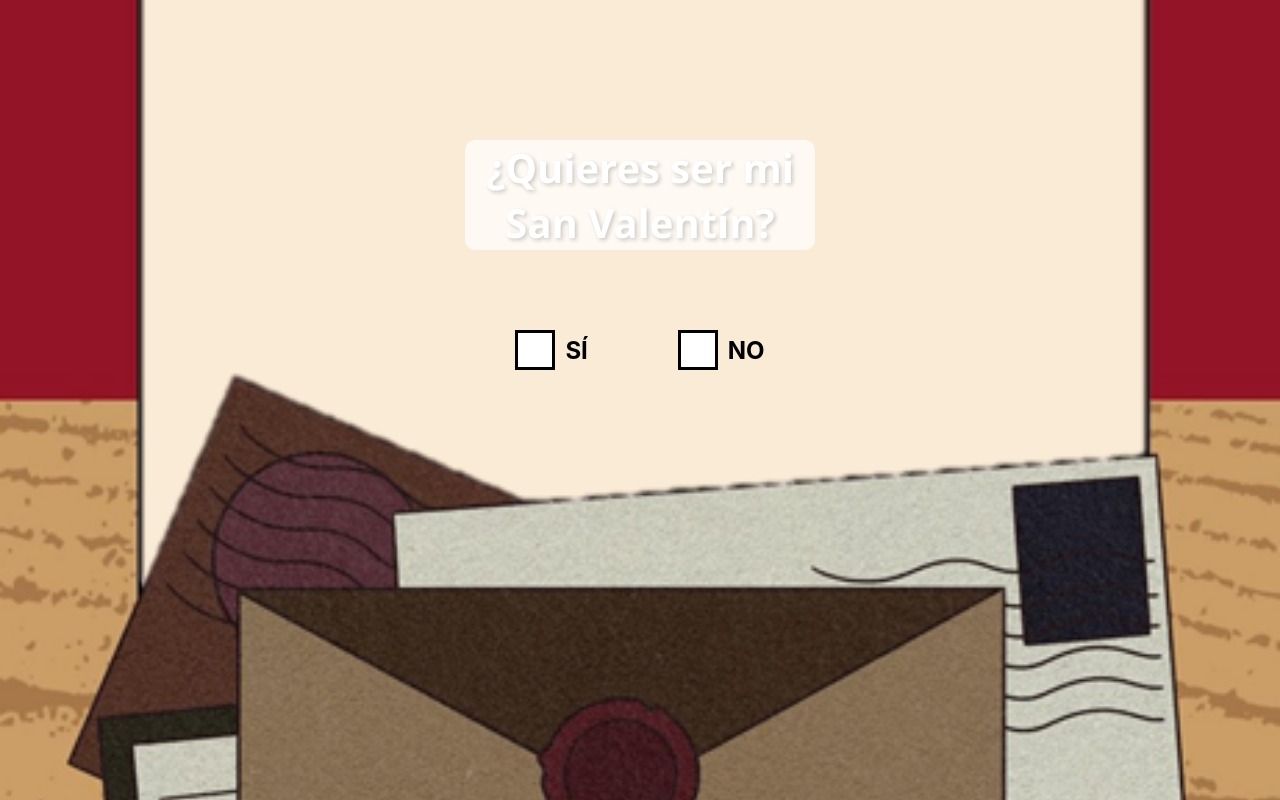
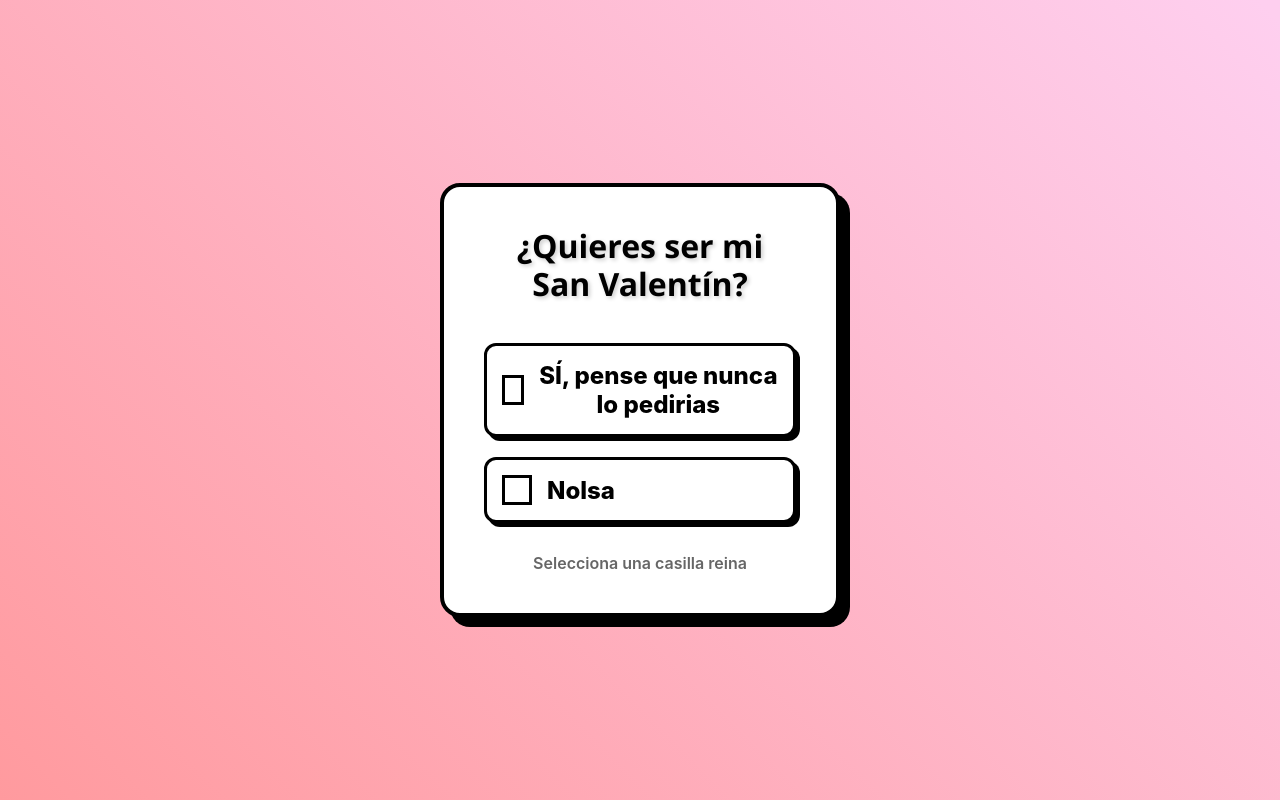
Before and after one commit to Undertaker41/Invitacion_SanValentin2026, a React (Create React App) app: page / in a window 1280 px wide. Both pictures are taken after a click on the button "Acepto papi rico". Built offline with nearby package versions, Linux system fonts and the light colour scheme.

Commit message:
second commit

```diff
--- a/src/HomePage.js
+++ b/src/HomePage.js
@@ -1,6 +1,5 @@
 import { useState } from 'react';
 import { useNavigate } from 'react-router-dom';
-import fondoPantalla from "./assets/image4.png";
 
 function HomePage() {
     const [seleccion, setSeleccion] = useState(null);
@@ -8,110 +7,114 @@ function HomePage() {
 
     const clickSi = () => {
         setSeleccion('SI');
-        setTimeout(() => navigate('/si'), 1000);
+        setTimeout(() => navigate('/si'), 600);
     };
 
     const clickNo = () => {
         setSeleccion('NO');
-        setTimeout(() => navigate('/no'), 1000);
+        setTimeout(() => navigate('/no'), 600);
     };
 
-    // --- ESTILOS ---
+    // --- ESTILOS MEJORADOS ---
 
-    // 1. EL FONDO COMO IMAGEN FÍSICA (ESTRATEGIA NUEVA)
-    const estiloImagenFondo = {
-        position: 'fixed',  // Clavado a la ventana
-        top: 0,
-        left: 0,
-        width: '100%',
-        height: '100%',     // Ocupa todo el alto visible
-        objectFit: 'cover', // Se comporta igual que background-size: cover
-        zIndex: -1,         // Se va al fondo detrás de todo
-        backgroundColor:'AntiqueWhite', // Color de fondo para evitar parpadeos en móviles
-        // TRUCOS PARA EVITAR EL BAILE EN IPHONE:
-        transform: 'translateZ(0)', // Fuerza al celular a usar la tarjeta gráfica (GPU)
-        willChange: 'transform'     // Le avisa al navegador que esto no debe moverse
-    };
-
-    // 2. EL CONTENEDOR DE TU APP
-    const estiloContenido = {
-        position: 'absolute', // Flota sobre la imagen
+    const estiloFondoAnimado = {
+        position: 'fixed',
         top: 0,
         left: 0,
         width: '100%',
         height: '100%',
+        zIndex: -1,
+        background: 'linear-gradient(45deg, #ff9a9e 0%, #fecfef 99%, #fecfef 100%)',
+        display: 'flex',
+        justifyContent: 'center',
+        alignItems: 'center'
+    };
+
+    const estiloTarjetaCentral = {
+        backgroundColor: 'white',
+        padding: '40px',
+        borderRadius: '20px',
+        border: '4px solid black',
+        boxShadow: '10px 10px 0px black', // Efecto Neo-brutalista
+        textAlign: 'center',
+        maxWidth: '90%',
+        width: '400px'
+    };
+
+    const estiloTitulo = {
+        fontSize: '2rem',
+        fontWeight: '900',
+        marginBottom: '40px',
+        color: 'black',
+        lineHeight: '1.2'
+    };
+
+    const contenedorOpciones = {
         display: 'flex',
         flexDirection: 'column',
-        justifyContent: 'center',
-        alignItems: 'center',
-        color: 'black',
-        overflowY: 'auto' // Permite scroll solo si el contenido es muy largo
+        gap: '20px',
+        alignItems: 'center'
     };
 
-    // --- ESTILOS DE TUS BOTONES ---
-    const estiloCuadro = {
-        width: '40px',
-        height: '40px',
+    const estiloBotonOpcion = (esSeleccionado) => ({
+        display: 'flex',
+        alignItems: 'center',
+        width: '100%',
+        padding: '15px',
+        cursor: 'pointer',
         border: '3px solid black',
+        borderRadius: '12px',
+        backgroundColor: esSeleccionado ? '#FFDE59' : 'white',
+        transition: 'all 0.2s ease',
+        transform: esSeleccionado ? 'scale(0.98)' : 'none',
+        boxShadow: esSeleccionado ? 'none' : '4px 4px 0px black',
+        color: 'black'
+    });
+
+    const estiloCheckbox = {
+        width: '30px',
+        height: '30px',
+        border: '3px solid black',
+        marginRight: '15px',
         display: 'flex',
         justifyContent: 'center',
         alignItems: 'center',
-        backgroundColor: 'white',
-        marginRight: '10px'
-    };
-
-    const estiloX = {
-        color: 'black',
-        fontSize: '30px',
-        fontWeight: 'bold',
-        lineHeight: '1'
-    };
-
-    const estiloBotonCompleto = {
-        display: 'flex',
-        alignItems: 'center',
-        cursor: 'pointer',
-        // background: 'rgba(255, 255, 255, 0.8)',
-        padding: '10px 20px',
-        // borderRadius: '10px',
-        // border: '2px solid black'
+        backgroundColor: 'white'
     };
 
     return (
-        <>
-            {/* ESTRATEGIA NUEVA: La imagen va suelta aquí, no como background */}
-            <img src={fondoPantalla} alt="Fondo" style={estiloImagenFondo} />
+        <div style={estiloFondoAnimado}>
+            <div style={estiloTarjetaCentral}>
 
-            {/* Aquí va todo tu contenido normal */}
-            <div style={estiloContenido}>
-
-                <h1 style={{ backgroundColor: 'rgba(255,255,255,0.7)', padding: '0px', borderRadius: '10px', textAlign: 'center', width: '350px', marginTop:'-280px' }}>
+                <h1 style={estiloTitulo}>
                     ¿Quieres ser mi San Valentín?
                 </h1>
 
-                {/* {foto && <img src={foto} alt='Home' style={{ width: '200px', marginBottom: '20px', borderRadius: '15px' }} />} */}
-
-                <div style={{ display: 'flex', justifyContent: 'center', alignItems: 'center', gap: '50px',marginTop:'60px' }}>
+                <div style={contenedorOpciones}>
 
                     {/* --- OPCIÓN SÍ --- */}
-                    <div onClick={clickSi} style={estiloBotonCompleto}>
-                        <div style={estiloCuadro}>
-                            {seleccion === 'SI' && <span style={estiloX}>X</span>}
+                    <div onClick={clickSi} style={estiloBotonOpcion(seleccion === 'SI')}>
+                        <div style={estiloCheckbox}>
+                            {seleccion === 'SI' && <span style={{ fontWeight: '900', fontSize: '20px' }}>✓</span>}
                         </div>
-                        <h2 style={{ margin: 0 }}>SÍ</h2>
+                        <h2 style={{ margin: 0, fontSize: '1.5rem', fontWeight: '800' }}>SÍ, pense que nunca lo pedirias </h2>
                     </div>
 
                     {/* --- OPCIÓN NO --- */}
-                    <div onClick={clickNo} style={estiloBotonCompleto}>
-                        <div style={estiloCuadro}>
-                            {seleccion === 'NO' && <span style={estiloX}>X</span>}
+                    <div onClick={clickNo} style={estiloBotonOpcion(seleccion === 'NO')}>
+                        <div style={estiloCheckbox}>
+                            {seleccion === 'NO' && <span style={{ fontWeight: '900', fontSize: '20px' }}>✗</span>}
                         </div>
-                        <h2 style={{ margin: 0 }}>NO</h2>
+                        <h2 style={{ margin: 0, fontSize: '1.5rem', fontWeight: '800' }}>Nolsa</h2>
                     </div>
 
                 </div>
+
+                <p style={{ marginTop: '30px', fontWeight: '600', color: '#666' }}>
+                    Selecciona una casilla reina
+                </p>
             </div>
-        </>
+        </div>
     );
 }
 
--- a/src/PaginaNo.js
+++ b/src/PaginaNo.js
@@ -1,6 +1,5 @@
 import { useState } from 'react';
 import { useNavigate } from 'react-router-dom';
-import fondoPantalla from "./assets/image4.png";
 
 function HomePage() {
     const [seleccion, setSeleccion] = useState(null);
@@ -8,110 +7,114 @@ function HomePage() {
 
     const clickSi = () => {
         setSeleccion('SI');
-        setTimeout(() => navigate('/si'), 1000);
+        setTimeout(() => navigate('/si'), 600);
     };
 
     const clickNo = () => {
         setSeleccion('NO');
-        setTimeout(() => navigate('/si'), 1000);
+        setTimeout(() => navigate('/si'), 600);
     };
 
-    // --- ESTILOS ---
+    // --- ESTILOS MEJORADOS ---
 
-    // 1. EL FONDO COMO IMAGEN FÍSICA (ESTRATEGIA NUEVA)
-    const estiloImagenFondo = {
-        position: 'fixed',  // Clavado a la ventana
-        top: 0,
-        left: 0,
-        width: '100%',
-        height: '100%',     // Ocupa todo el alto visible
-        objectFit: 'cover', // Se comporta igual que background-size: cover
-        zIndex: -1,         // Se va al fondo detrás de todo
-        backgroundColor:'AntiqueWhite', // Color de fondo para evitar parpadeos en móviles
-
-        // TRUCOS PARA EVITAR EL BAILE EN IPHONE:
-        transform: 'translateZ(0)', // Fuerza al celular a usar la tarjeta gráfica (GPU)
-        willChange: 'transform'     // Le avisa al navegador que esto no debe moverse
-    };
-
-    // 2. EL CONTENEDOR DE TU APP
-    const estiloContenido = {
-        position: 'absolute', // Flota sobre la imagen
+    const estiloFondoAnimado = {
+        position: 'fixed',
         top: 0,
         left: 0,
         width: '100%',
         height: '100%',
+        zIndex: -1,
+        background: 'linear-gradient(45deg, #ff9a9e 0%, #fecfef 99%, #fecfef 100%)',
+        display: 'flex',
+        justifyContent: 'center',
+        alignItems: 'center'
+    };
+
+    const estiloTarjetaCentral = {
+        backgroundColor: 'white',
+        padding: '40px',
+        borderRadius: '20px',
+        border: '4px solid black',
+        boxShadow: '10px 10px 0px black', // Efecto Neo-brutalista
+        textAlign: 'center',
+        maxWidth: '90%',
+        width: '400px'
+    };
+
+    const estiloTitulo = {
+        fontSize: '2rem',
+        fontWeight: '900',
+        marginBottom: '40px',
+        color: 'black',
+        lineHeight: '1.2'
+    };
+
+    const contenedorOpciones = {
         display: 'flex',
         flexDirection: 'column',
-        justifyContent: 'center',
-        alignItems: 'center',
-        color: 'black',
-        overflowY: 'auto' // Permite scroll solo si el contenido es muy largo
+        gap: '20px',
+        alignItems: 'center'
     };
 
-    // --- ESTILOS DE TUS BOTONES ---
-    const estiloCuadro = {
-        width: '40px',
-        height: '40px',
+    const estiloBotonOpcion = (esSeleccionado) => ({
+        display: 'flex',
+        alignItems: 'center',
+        width: '100%',
+        padding: '15px',
+        cursor: 'pointer',
         border: '3px solid black',
+        borderRadius: '12px',
+        backgroundColor: esSeleccionado ? '#FFDE59' : 'white',
+        transition: 'all 0.2s ease',
+        transform: esSeleccionado ? 'scale(0.98)' : 'none',
+        boxShadow: esSeleccionado ? 'none' : '4px 4px 0px black',
+        color: 'black'
+    });
+
+    const estiloCheckbox = {
+        width: '30px',
+        height: '30px',
+        border: '3px solid black',
+        marginRight: '15px',
         display: 'flex',
         justifyContent: 'center',
         alignItems: 'center',
-        backgroundColor: 'white',
-        marginRight: '10px'
-    };
-
-    const estiloX = {
-        color: 'black',
-        fontSize: '30px',
-        fontWeight: 'bold',
-        lineHeight: '1'
-    };
-
-    const estiloBotonCompleto = {
-        display: 'flex',
-        alignItems: 'center',
-        cursor: 'pointer',
-        // background: 'rgba(255, 255, 255, 0.8)',
-        padding: '10px 20px',
-
+        backgroundColor: 'white'
     };
 
     return (
-        <>
-            {/* ESTRATEGIA NUEVA: La imagen va suelta aquí, no como background */}
-            <img src={fondoPantalla} alt="Fondo" style={estiloImagenFondo} />
+        <div style={estiloFondoAnimado}>
+            <div style={estiloTarjetaCentral}>
 
-            {/* Aquí va todo tu contenido normal */}
-            <div style={estiloContenido}>
-
-                <h1 style={{ backgroundColor: 'rgba(255,255,255,0.7)', padding: '5px', borderRadius: '10px', textAlign: 'center', width: '350px', marginTop:'-280px' }}>
+                <h1 style={estiloTitulo}>
                     ¿Quieres ser mi San Valentín?
                 </h1>
 
-                {/* {foto && <img src={foto} alt='Home' style={{ width: '200px', marginBottom: '20px', borderRadius: '15px' }} />} */}
-
-                <div style={{ display: 'flex', justifyContent: 'center', alignItems: 'center', gap: '50px',marginTop:'60px'  }}>
+                <div style={contenedorOpciones}>
 
                     {/* --- OPCIÓN SÍ --- */}
-                    <div onClick={clickSi} style={estiloBotonCompleto}>
-                        <div style={estiloCuadro}>
-                            {seleccion === 'SI' && <span style={estiloX}>X</span>}
+                    <div onClick={clickSi} style={estiloBotonOpcion(seleccion === 'SI')}>
+                        <div style={estiloCheckbox}>
+                            {seleccion === 'SI' && <span style={{ fontWeight: '900', fontSize: '20px' }}>✓</span>}
                         </div>
-                        <h2 style={{ margin: 0 }}>SÍ</h2>
+                        <h2 style={{ margin: 0, fontSize: '1.5rem', fontWeight: '800' }}>SIIIIIIIIIIII</h2>
                     </div>
 
                     {/* --- OPCIÓN NO --- */}
-                    <div onClick={clickNo} style={estiloBotonCompleto}>
-                        <div style={estiloCuadro}>
-                            {seleccion === 'NO' && <span style={estiloX}>X</span>}
+                    <div onClick={clickNo} style={estiloBotonOpcion(seleccion === 'NO')}>
+                        <div style={estiloCheckbox}>
+                            {seleccion === 'NO' && <span style={{ fontWeight: '900', fontSize: '20px' }}>✗</span>}
                         </div>
-                        <h2 style={{ margin: 0 }}>Si mi amor</h2>
+                        <h2 style={{ margin: 0, fontSize: '1.5rem', fontWeight: '800' }}>Si mi amor, hazme tuya</h2>
                     </div>
 
                 </div>
+
+                <p style={{ marginTop: '30px', fontWeight: '600', color: '#666' }}>
+                    Aqui no se acepta un no por respuesta reina
+                </p>
             </div>
-        </>
+        </div>
     );
 }
 
--- a/src/PaginaSi.js
+++ b/src/PaginaSi.js
@@ -7,7 +7,7 @@ function PaginaSi() {
             <div className="si-card">
 
                 {/* Título animado */}
-                <h1 className="titulo-celebracion">¡Uy ñomio! 🐭💖</h1>
+                <h1 className="titulo-celebracion">¡Uy ñomio! </h1>
 
                 <p className="subtitulo">Que ratoncita, Dios mío.</p>
 
@@ -17,7 +17,7 @@ function PaginaSi() {
                 </div>
 
                 <div className="texto-final">
-                    <p>Sabía que dirías que sí, mi amor.</p>
+                    <p>Sabía que dirías que sí mi amor.</p>
                     <p className="te-amo">Te amo mucho.</p>
                 </div>
 
```
